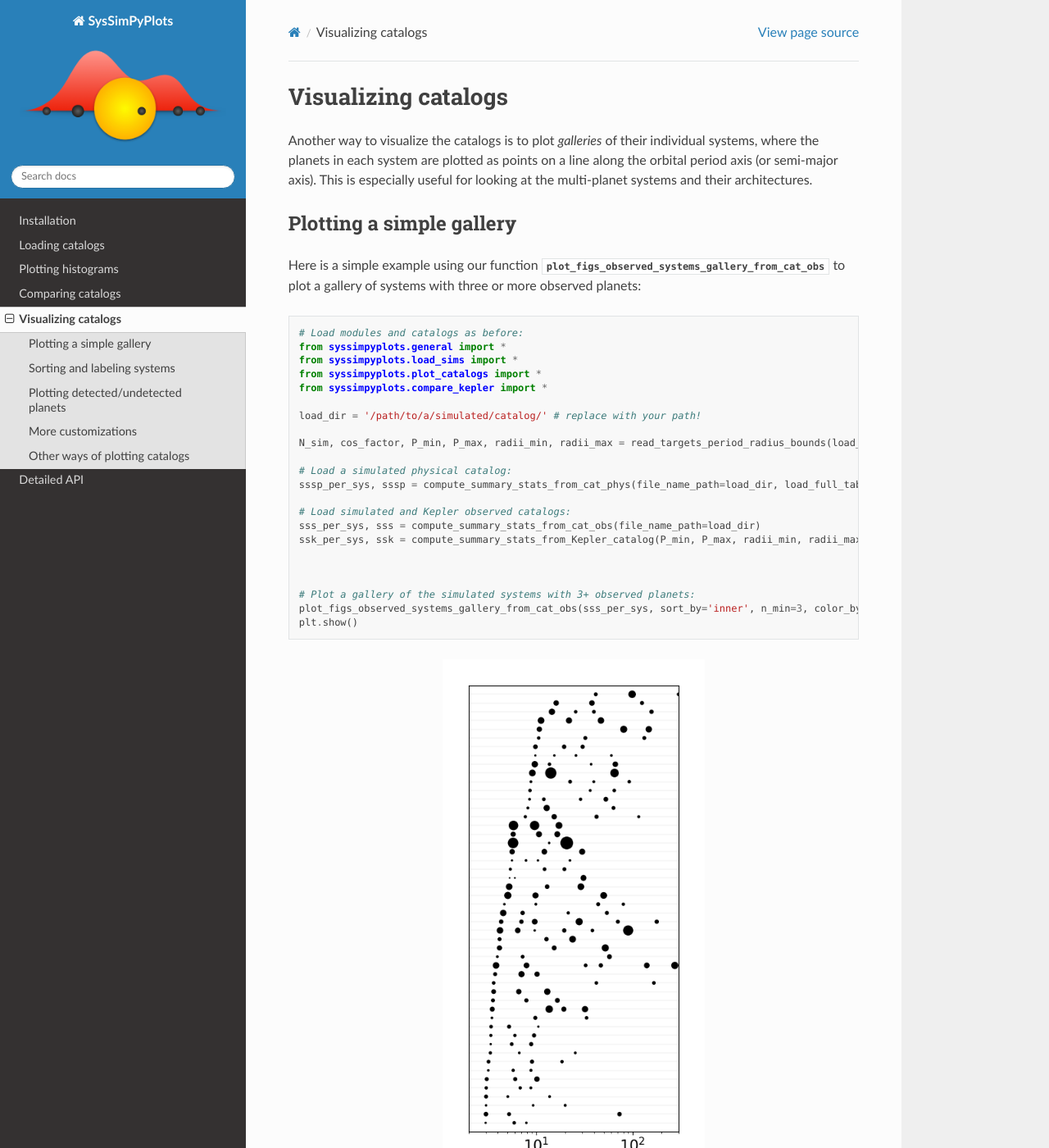
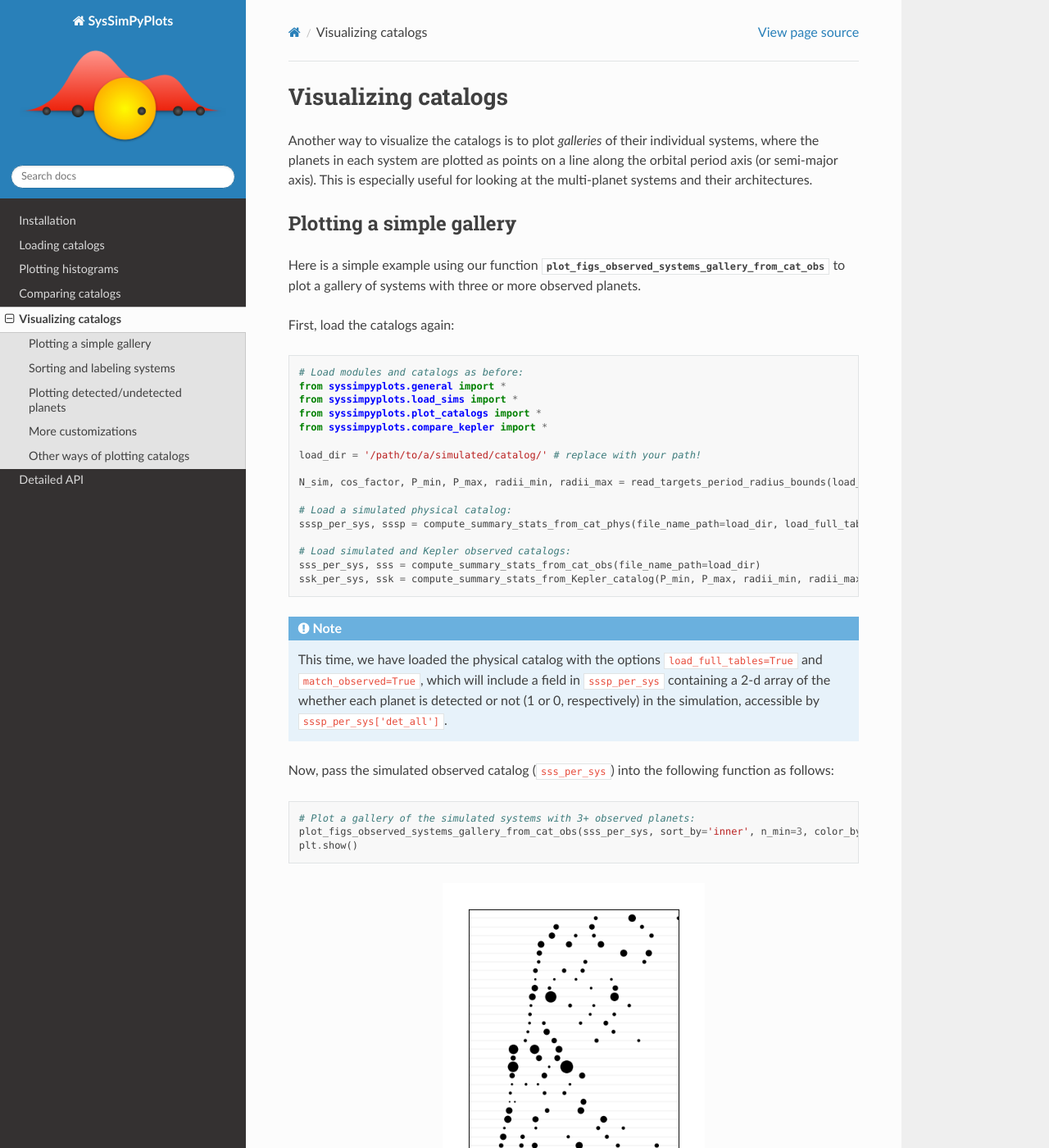
Before and after one commit to hematthi/SysSimPyPlots, a Sphinx documentation site: the page built from docs/source/galleries.rst, in a window 1280 px wide and 1400 px high. Shown: the whole window at 82% size. Built offline with Sphinx 7.4.7 and the Read the Docs theme 2.0.0, drawn with Linux system fonts in a browser that asks for light colours.

Commit message:
Update galleries tutorial to emphasize extra arguments in loading physical catalog

```diff
--- a/docs/source/galleries.rst
+++ b/docs/source/galleries.rst
@@ -7,7 +7,9 @@
 Plotting a simple gallery
 -------------------------
 
-Here is a simple example using our function :py:func:`plot_figs_observed_systems_gallery_from_cat_obs <syssimpyplots.plot_catalogs.plot_figs_observed_systems_gallery_from_cat_obs>` to plot a gallery of systems with three or more observed planets:
+Here is a simple example using our function :py:func:`plot_figs_observed_systems_gallery_from_cat_obs <syssimpyplots.plot_catalogs.plot_figs_observed_systems_gallery_from_cat_obs>` to plot a gallery of systems with three or more observed planets.
+
+First, load the catalogs again:
 
 .. code-block:: python
 
@@ -28,7 +30,13 @@
    sss_per_sys, sss = compute_summary_stats_from_cat_obs(file_name_path=load_dir)
    ssk_per_sys, ssk = compute_summary_stats_from_Kepler_catalog(P_min, P_max, radii_min, radii_max)
 
+.. Note::
 
+   This time, we have loaded the physical catalog with the options ``load_full_tables=True`` and ``match_observed=True``, which will include a field in ``sssp_per_sys`` containing a 2-d array of the whether each planet is detected or not (1 or 0, respectively) in the simulation, accessible by ``sssp_per_sys['det_all']``.
+
+Now, pass the simulated observed catalog (``sss_per_sys``) into the following function as follows:
+
+.. code-block:: python
 
    # Plot a gallery of the simulated systems with 3+ observed planets:
    plot_figs_observed_systems_gallery_from_cat_obs(sss_per_sys, sort_by='inner', n_min=3, color_by='k', max_sys=50, sys_per_fig=50)
```
